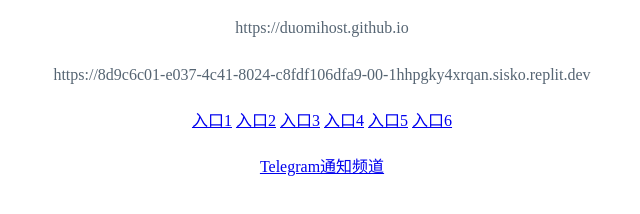
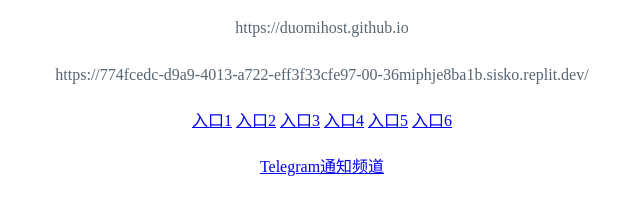
Before and after one commit to duomihost/tabnet, a website: page index.html in a window 1280 px wide. Shown: the part 364-578 px from the top of the page, 318-958 px from the left. Drawn offline with Linux system fonts and the light colour scheme.

Commit message:
Update index.html

```diff
--- a/index.html
+++ b/index.html
@@ -21,7 +21,7 @@
     <p style="color: #566573;">https://tabnet.onrender.com</p>
     <p style="color: #566573;">https://tabnet.netlify.app</p>
     <p style="color: #566573;">https://duomihost.github.io</p>
-    <p style="color: #566573;">https://8d9c6c01-e037-4c41-8024-c8fdf106dfa9-00-1hhpgky4xrqan.sisko.replit.dev</p>
+    <p style="color: #566573;">https://774fcedc-d9a9-4013-a722-eff3f33cfe97-00-36miphje8ba1b.sisko.replit.dev/</p>
     <p>
       <a href="https://higo.onrender.com" target="_blank">入口1</a>
       <a href="https://tabnet.4everland.app" target="_blank">入口2</a>
```
